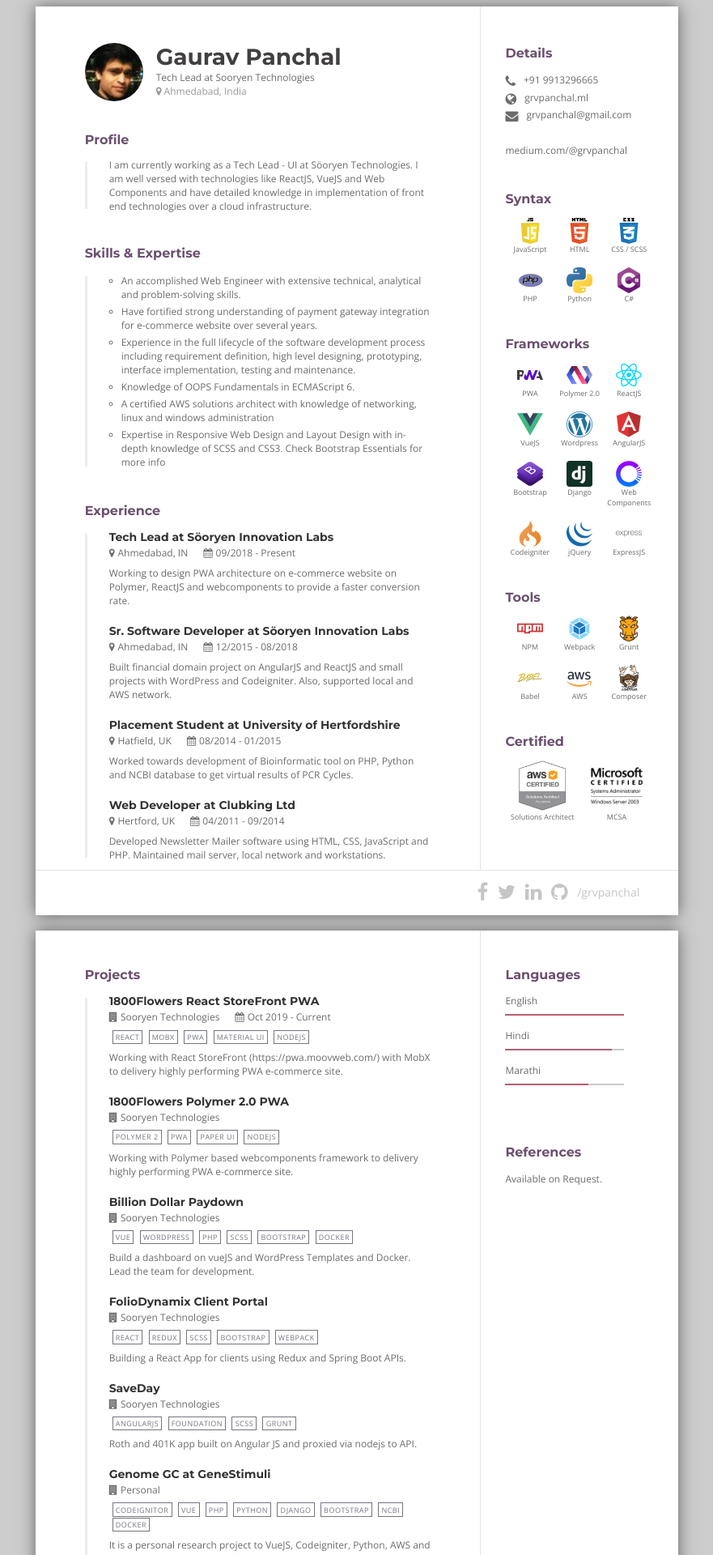
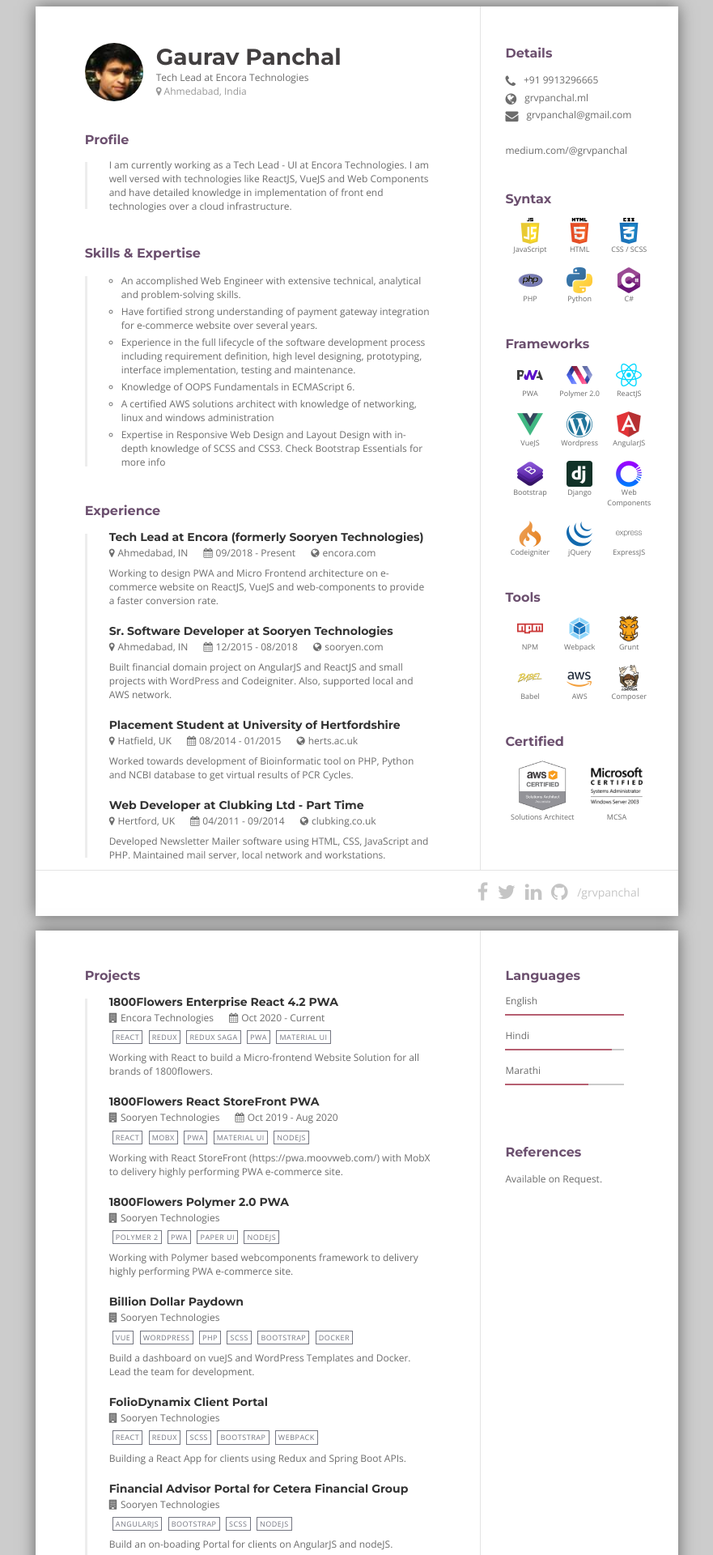
Before and after one commit to grvpanchal/grvpanchal.github.io, a Jekyll site: the page built from resume.html, in a window 1280 px wide. Shown: the top 1920 px of the page at 81% size, without its empty margins (199-1080 px from the left). Built offline with Jekyll 4.4.1, drawn with Linux system fonts in a browser that asks for light colours; some of the changed text lies outside the part shown.

Commit message:
CV updates

```diff
--- a/assets/css/cv-style-print.css
+++ b/assets/css/cv-style-print.css
@@ -6,7 +6,7 @@
   body,
   page {
     margin: 0;
-    box-shadow: 0;
+    box-shadow: none;
   }
 
   page>.wrapper>aside {
--- a/assets/css/cv-style.css
+++ b/assets/css/cv-style.css
@@ -139,6 +139,7 @@
 }
 
 section>.content>.content-entry .location,
+section>.content>.content-entry .dates,
 section>.content>.content-entry .work {
     margin-right: 16px;
 }
@@ -205,7 +206,7 @@
 
 page[size="A4"] {
     width: 21cm;
-    height: 29.69cm;
+    height: 29.7cm;
 }
 
 progress {
--- a/resume.html
+++ b/resume.html
@@ -10,7 +10,7 @@
                 <img src="assets/img/profile.jpg" alt="Profile Image">
                 <span class="info">
                     <h1>Gaurav Panchal</h1>
-                    <div class="position">Tech Lead at Sooryen Technologies</div>
+                    <div class="position">Tech Lead at Encora Technologies</div>
                     <address>
                         <i class="fa fa-map-marker"></i>
                         Ahmedabad, India
@@ -21,7 +21,7 @@
                 <section>
                     <h2>Profile</h2>
                     <div class="content">
-                        <p>I am currently working as a Tech Lead - UI at Söoryen Technologies. I am well versed with
+                        <p>I am currently working as a Tech Lead - UI at Encora Technologies. I am well versed with
                             technologies like ReactJS, VueJS and Web Components and have detailed knowledge in
                             implementation of front end technologies over a cloud infrastructure. </p>
                     </div>
@@ -55,20 +55,22 @@
                     <h2>Experience</h2>
                     <div class="content">
                         <div class="content-entry">
-                            <h3>Tech Lead at Söoryen Innovation Labs</h3>
+                            <h3>Tech Lead at Encora (formerly Sooryen Technologies)</h3>
                             <div>
                                 <span class="location"><i class="fa fa-map-marker"></i>Ahmedabad, IN</span>
                                 <span class="dates"><i class="fa fa-calendar"></i>09/2018 - Present</span>
+                                <span class="web"><i class="fa fa-globe"></i>encora.com</span>
                             </div>
-                            <p>Working to design PWA architecture on e-commerce website on Polymer, ReactJS and
-                                webcomponents to provide a faster conversion rate.</p>
+                            <p>Working to design PWA and Micro Frontend architecture on e-commerce website on ReactJS, VueJS and
+                                web-components to provide a faster conversion rate.</p>
                             </p>
                         </div>
                         <div class="content-entry">
-                            <h3>Sr. Software Developer at Söoryen Innovation Labs</h3>
+                            <h3>Sr. Software Developer at Sooryen Technologies</h3>
                             <div>
                                 <span class="location"><i class="fa fa-map-marker"></i>Ahmedabad, IN</span>
                                 <span class="dates"><i class="fa fa-calendar"></i>12/2015 - 08/2018</span>
+                                <span class="web"><i class="fa fa-globe"></i>sooryen.com</span>
                             </div>
                             <p>Built financial domain project on AngularJS and ReactJS and small projects with
                                 WordPress and Codeigniter. Also, supported local and AWS network.</p>
@@ -79,17 +81,18 @@
                             <div>
                                 <span class="location"><i class="fa fa-map-marker"></i>Hatfield, UK</span>
                                 <span class="dates"><i class="fa fa-calendar"></i>08/2014 - 01/2015</span>
+                                <span class="web"><i class="fa fa-globe"></i>herts.ac.uk</span>
                             </div>
                             <p>Worked towards development of Bioinformatic tool on PHP, Python and NCBI database to
-                                get
-                                virtual results of PCR Cycles.</p>
+                                get virtual results of PCR Cycles.</p>
                             </p>
                         </div>
                         <div class="content-entry">
-                            <h3>Web Developer at Clubking Ltd</h3>
+                            <h3>Web Developer at Clubking Ltd - Part Time</h3>
                             <div>
                                 <span class="location"><i class="fa fa-map-marker"></i>Hertford, UK</span>
                                 <span class="dates"><i class="fa fa-calendar"></i>04/2011 - 09/2014</span>
+                                <span class="web"><i class="fa fa-globe"></i>clubking.co.uk</span>
                             </div>
                             <p>Developed Newsletter Mailer software using HTML, CSS, JavaScript and PHP. Maintained
                                 mail
@@ -201,10 +204,26 @@
                     <h2>Projects</h2>
                     <div class="content">
                         <div class="content-entry">
+                            <h3>1800Flowers Enterprise React 4.2 PWA</h3>
+                            <div>
+                                <span class="work"><i class="fa fa-building"></i>Encora Technologies</span>
+                                <span class="dates"><i class="fa fa-calendar"></i>Oct 2020 - Current</span>
+                            </div>
+                            <div class="tags">
+                                <span class="tag is-small">React</span>
+                                <span class="tag is-small">Redux</span>
+                                <span class="tag is-small">Redux SAGA</span>
+                                <span class="tag is-small">PWA</span>
+                                <span class="tag is-small">Material UI</span>
+                            </div>
+                            <p>Working with React to build a Micro-frontend Website Solution for all brands of 1800flowers.</p>
+                            </p>
+                        </div>
+                        <div class="content-entry">
                             <h3>1800Flowers React StoreFront PWA</h3>
                             <div>
                                 <span class="work"><i class="fa fa-building"></i>Sooryen Technologies</span>
-                                <span class="dates"><i class="fa fa-calendar"></i>Oct 2019 - Current</span>
+                                <span class="dates"><i class="fa fa-calendar"></i>Oct 2019 - Aug 2020</span>
                             </div>
                             <div class="tags">
                                 <span class="tag is-small">React</span>
@@ -262,6 +281,19 @@
                             <p>Building a React App for clients using Redux and Spring Boot APIs.</p>
                         </div>
                         <div class="content-entry">
+                            <h3>Financial Advisor Portal for Cetera Financial Group</h3>
+                            <div>
+                                <span class="work"><i class="fa fa-building"></i>Sooryen Technologies</span>
+                            </div>
+                            <div class="tags">
+                                <span class="tag is-small">AngularJS</span>
+                                <span class="tag is-small">Bootstrap</span>
+                                <span class="tag is-small">SCSS</span>
+                                <span class="tag is-small">nodeJS</span>
+                            </div>
+                            <p>Build an on-boading Portal for clients on AngularJS and nodeJS.</p>
+                        </div>
+                        <div class="content-entry">
                             <h3>SaveDay</h3>
                             <div>
                                 <span class="work"><i class="fa fa-building"></i>Sooryen Technologies</span>
@@ -274,7 +306,7 @@
                             </div>
                             <p>Roth and 401K app built on Angular JS and proxied via nodejs to API.</p>
                         </div>
-                        <div class="content-entry">
+                        <!-- <div class="content-entry">
                             <h3>Genome GC at GeneStimuli</h3>
                             <div>
                                 <span class="work"><i class="fa fa-building"></i>Personal</span>
@@ -291,7 +323,7 @@
                             </div>
                             <p>It is a personal research project to VueJS, Codeigniter, Python, AWS and Django to
                                 evaluate and perform Machine Learning on Genes.</p>
-                        </div>
+                        </div> -->
                         <div class="content-entry">
                             <h3>In Silico PCR</h3>
                             <div>
@@ -302,11 +334,13 @@
                                 <span class="tag is-small">Python</span>
                                 <span class="tag is-small">NCBI</span>
                                 <span class="tag is-small">MYSQL</span>
+                                <span class="tag is-small">HTML</span>
+                                <span class="tag is-small">CSS</span>
                             </div>
                             <p> Bioinformatic tool on PHP, Python and NCBI database to get virtual results of PCR
                                 Cycles.</p>
                         </div>
-                        <div class="content-entry">
+                        <!-- <div class="content-entry">
                             <h3>Clubking Custom Widgets</h3>
                             <div>
                                 <span class="work"><i class="fa fa-building"></i>Clubking Ltd</span>
@@ -319,7 +353,7 @@
                                 <span class="tag is-small">PHP</span>
                             </div>
                             <p>Build custom widget interface to build wristands and wheel of fortune.</p>
-                        </div>
+                        </div> -->
                     </div>
                 </section>
             </main>
@@ -396,6 +430,50 @@
                     </div>
                 </section>
                 <section>
+                    <h2>Education</h2>
+                    <div class="content">
+                        <div class="content-entry">
+                            <h3>MSc Biotechnology</h3>
+                            <div>
+                                <span class="work"><i class="fa fa-university"></i>University of Hertfordshire, UK</span>
+                                <span class="dates"><i class="fa fa-calendar"></i>2013 - 2014</span>
+                                <span class="web"><i class="fa fa-globe"></i>herts.ac.uk</span>
+                            </div>
+                            <p>Achieved Upper Second Class (2:1, 65%) with Speciality in Bioinformatic in Core Molecular
+                                Biology</b></p>
+                            </p>
+                        </div>
+                        <div class="content-entry">
+                            <h3>BSc, Molecular Biology and Genetics</h3>
+                            <div>
+                                <span class="work"><i class="fa fa-university"></i>University of Hertfordshire, UK</span>
+                                <span class="dates"><i class="fa fa-calendar"></i>2009 - 2013</span>
+                                <span class="web"><i class="fa fa-globe"></i>herts.ac.uk</span>
+                            </div>
+                            <p>Achieved Lower Second Class (2:2) with 62% in Bioinformatics Project</b></p>
+                            </p>
+                        </div>
+                        <div class="content-entry">
+                            <h3>A Level ISC Board, Science</h3>
+                            <div>
+                                <span class="work"><i class="fa fa-university"></i>SGVP International School, IN</span>
+                                <span class="dates"><i class="fa fa-calendar"></i>2003 - 2008</span>
+                                <span class="web"><i class="fa fa-globe"></i>sgvp.org</span>
+                            </div>
+                            <p>Scored A+ (78%)</p>
+                            </p>
+                        </div>
+                    </div>
+                </section>
+                <section>
+                    <h2>Courses & Certifications</h2>
+                    <div class="content">
+                        <p>AWS Certified Solutions Architect – Associate Level (2017)</p>
+                        <p>Microsoft Certified System Administrator Messaging (2010)</p>
+                        <p>Jetking: Networking and Linux Server Deployment (2010)</p>
+                    </div>
+                </section>
+                <section>
                     <h2>Training</h2>
                     <div class="content">
                         <p>
```
Also changed, not shown: radhika-resume.html (+0 -8 lines), 1 other file.
